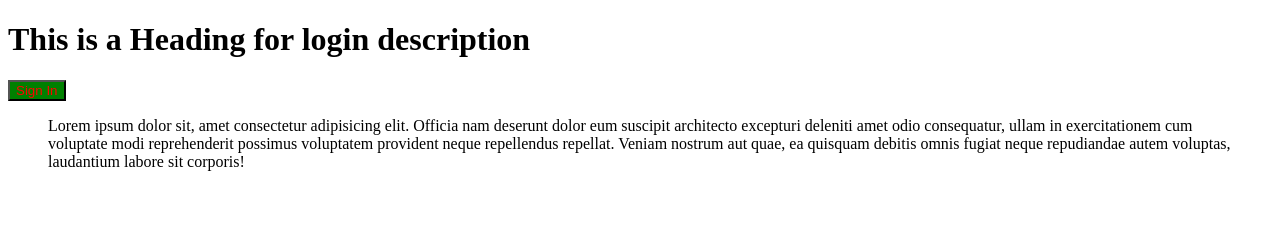
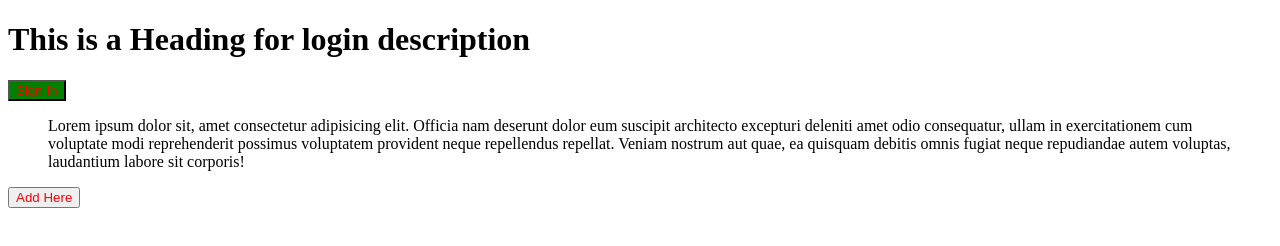
Before and after one commit to venkatyashwanth/button-design, a plain HTML site: page index.html in a window 1280 px wide. Drawn offline with Linux system fonts and the light colour scheme.

Commit message:
btn skeleton

```diff
--- a/index.html
+++ b/index.html
@@ -22,6 +22,7 @@
             voluptatem provident neque repellendus repellat. Veniam nostrum aut quae, ea quisquam debitis omnis fugiat
             neque repudiandae autem voluptas, laudantium labore sit corporis!
         </blockquote>
+        <button>Add Here</button>
     </div>
 </body>
 
```
